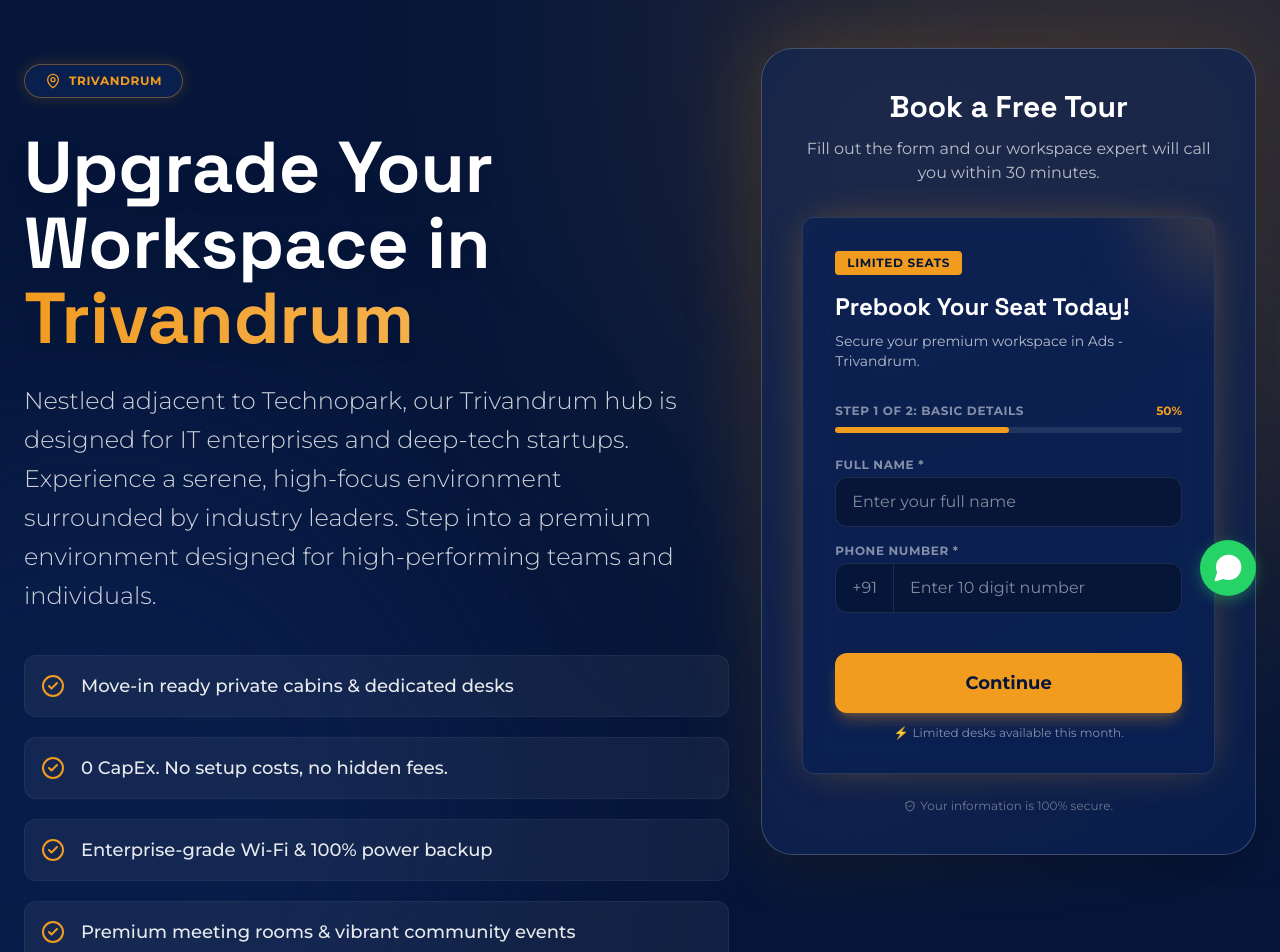
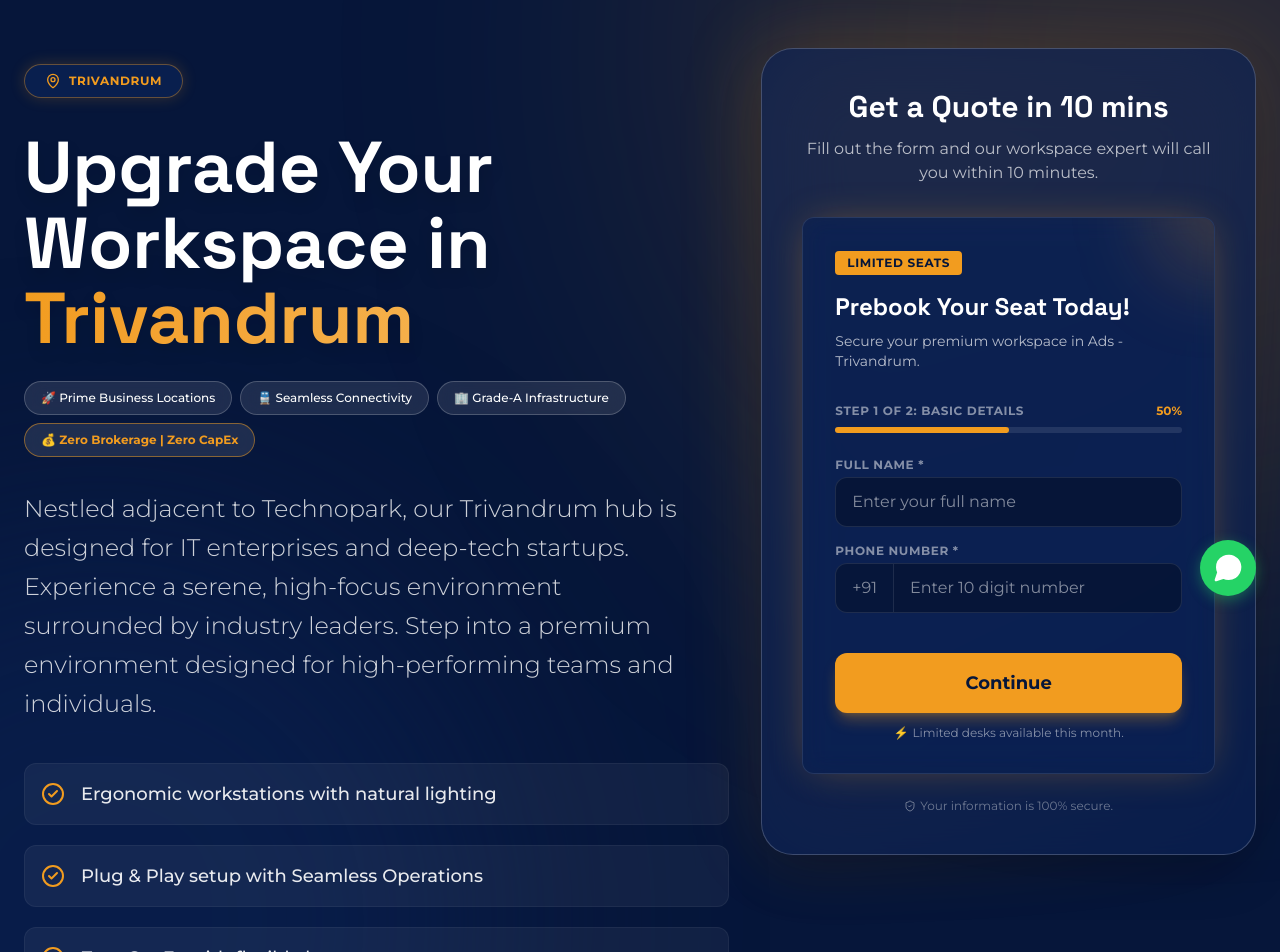
Before and after one commit to tonyjvelloor/weespaces-website, a Next.js app: page /landing/trivandrum in a window 1280 px wide. Shown: the part 180-1132 px from the top of the page. Built offline with nearby package versions, Linux system fonts and the light colour scheme.

Commit message:
feat: adapt competitive features for enterprise scaling and urgency

```diff
--- a/src/app/landing/[location]/page.tsx
+++ b/src/app/landing/[location]/page.tsx
@@ -60,16 +60,23 @@ export default async function AdLandingPage({ params }: { params: Promise<{ loca
                 Upgrade Your Workspace in <span className="text-transparent bg-clip-text bg-gradient-to-r from-accent to-accent-light">{data.name}</span>
               </h1>
 
+              <div className="flex flex-wrap gap-2 mb-8">
+                 <div className="bg-white/10 backdrop-blur-md border border-white/20 text-white text-xs font-medium px-4 py-2 rounded-full">🚀 Prime Business Locations</div>
+                 <div className="bg-white/10 backdrop-blur-md border border-white/20 text-white text-xs font-medium px-4 py-2 rounded-full">🚆 Seamless Connectivity</div>
+                 <div className="bg-white/10 backdrop-blur-md border border-white/20 text-white text-xs font-medium px-4 py-2 rounded-full">🏢 Grade-A Infrastructure</div>
+                 <div className="bg-white/10 backdrop-blur-md border border-accent/50 text-accent text-xs font-bold px-4 py-2 rounded-full">💰 Zero Brokerage | Zero CapEx</div>
+              </div>
+
               <p className="text-xl sm:text-2xl text-white/80 mb-10 max-w-2xl leading-relaxed font-light">
                 {data.description} Step into a premium environment designed for high-performing teams and individuals.
               </p>
 
               <div className="space-y-5 mb-12">
                 {[
-                  "Move-in ready private cabins & dedicated desks",
-                  "0 CapEx. No setup costs, no hidden fees.",
-                  "Enterprise-grade Wi-Fi & 100% power backup",
-                  "Premium meeting rooms & vibrant community events"
+                  "Ergonomic workstations with natural lighting",
+                  "Plug & Play setup with Seamless Operations",
+                  "Zero CapEx with flexible lease terms",
+                  "Exclusive networking & business events"
                 ].map((benefit, idx) => (
                   <div key={idx} className="flex items-start gap-4 bg-white/5 p-4 rounded-xl border border-white/5 hover:border-accent/30 transition-colors">
                     <CheckCircle2 className="w-6 h-6 text-accent shrink-0 mt-0.5" />
@@ -95,13 +102,13 @@ export default async function AdLandingPage({ params }: { params: Promise<{ loca
             </div>
 
             {/* Right Form Column - Premium Glassmorphism */}
-            <div className="lg:col-span-5 relative">
+            <div className="lg:col-span-5 relative" id="form-id">
               <div className="sticky top-24 z-20">
                 <div className="absolute -inset-1 bg-gradient-to-br from-accent/60 to-transparent rounded-[2rem] blur-2xl opacity-40"></div>
                 <div className="relative bg-navy-light/70 backdrop-blur-2xl p-8 sm:p-10 rounded-[2rem] border border-white/20 shadow-2xl">
                   <div className="text-center mb-8">
-                    <h3 className="text-3xl font-bold text-white mb-3">Book a Free Tour</h3>
-                    <p className="text-white/70 text-base">Fill out the form and our workspace expert will call you within 30 minutes.</p>
+                    <h3 className="text-3xl font-bold text-white mb-3">Get a Quote in 10 mins</h3>
+                    <p className="text-white/70 text-base">Fill out the form and our workspace expert will call you within 10 minutes.</p>
                   </div>
                   <LeadForm branch={`Ads - ${data.name}`} />
                   <p className="text-center text-xs text-white/40 mt-6 flex items-center justify-center gap-1">
@@ -242,6 +249,23 @@ export default async function AdLandingPage({ params }: { params: Promise<{ loca
               </div>
             </div>
           )}
+
+          {/* Enterprise & Managed Offices Banner */}
+          <div className="mt-8 bg-gradient-to-r from-navy-light/80 to-navy/90 border border-white/10 p-8 sm:p-10 rounded-3xl relative overflow-hidden group hover:border-accent/30 transition-all duration-300">
+             <div className="absolute top-0 right-0 w-[400px] h-[400px] bg-accent/10 rounded-full blur-[80px] -mr-[200px] -mt-[200px] pointer-events-none group-hover:bg-accent/20 transition-all duration-500"></div>
+             <div className="relative z-10 flex flex-col md:flex-row md:items-center justify-between gap-8">
+                <div>
+                   <div className="inline-block bg-white/10 text-white text-xs font-bold px-3 py-1 rounded-full mb-3 uppercase tracking-wide">For Large Teams & GCCs</div>
+                   <h3 className="text-3xl font-bold text-white mb-3">Customised Managed Offices</h3>
+                   <p className="text-white/70 max-w-2xl text-lg">Grade-A infrastructure, scalable layouts, zero CapEx, and seamless end-to-end operations for teams up to <span className="text-white font-bold">200+ seats</span>.</p>
+                </div>
+                <div className="shrink-0">
+                   <a href="#form-id" className="inline-flex items-center justify-center bg-transparent border-2 border-accent text-accent font-bold px-8 py-4 rounded-xl hover:bg-accent hover:text-navy transition-all duration-300 shadow-[0_0_15px_rgba(242,156,31,0.2)]">
+                      Discuss Enterprise Needs
+                   </a>
+                </div>
+             </div>
+          </div>
         </div>
       </section>
 
```
